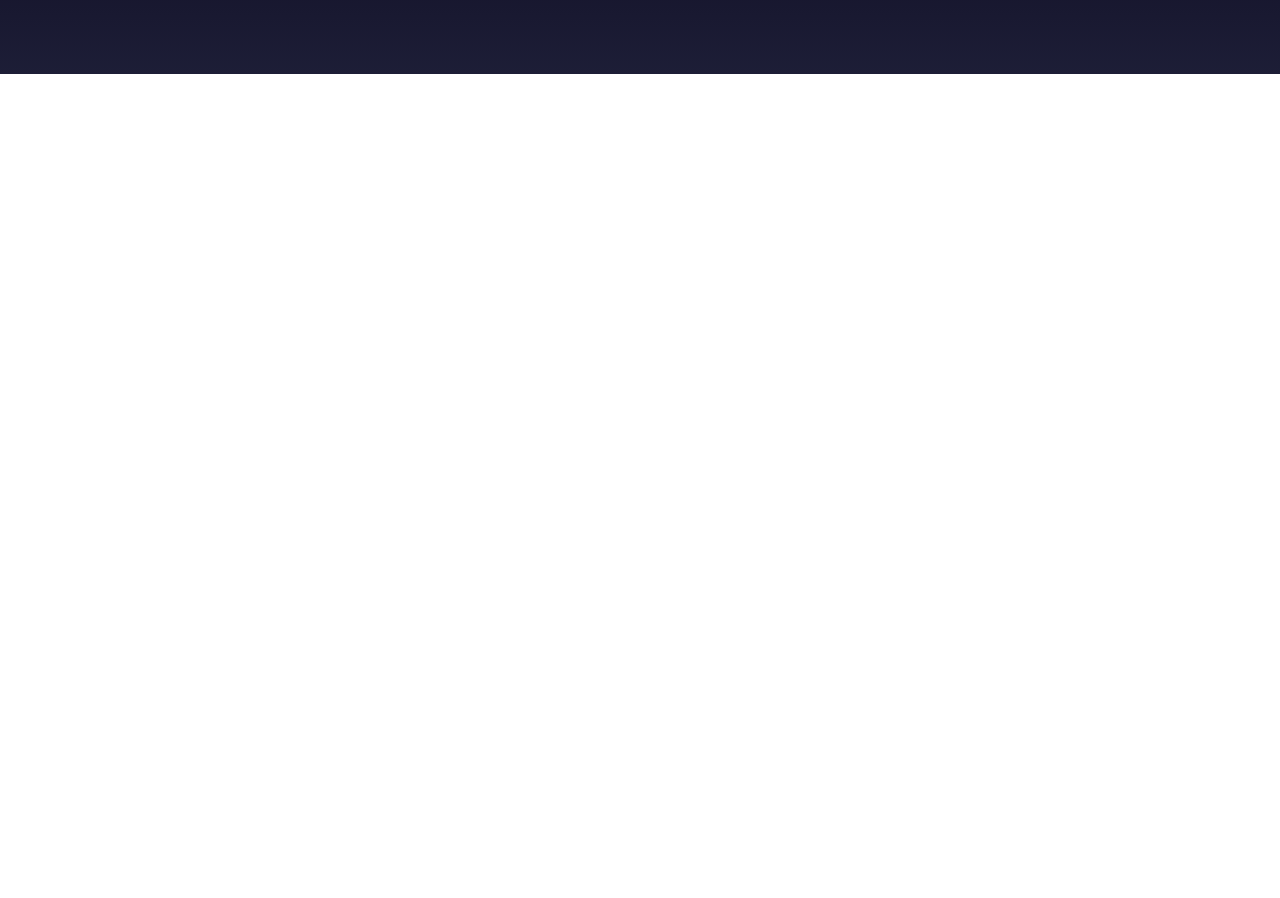
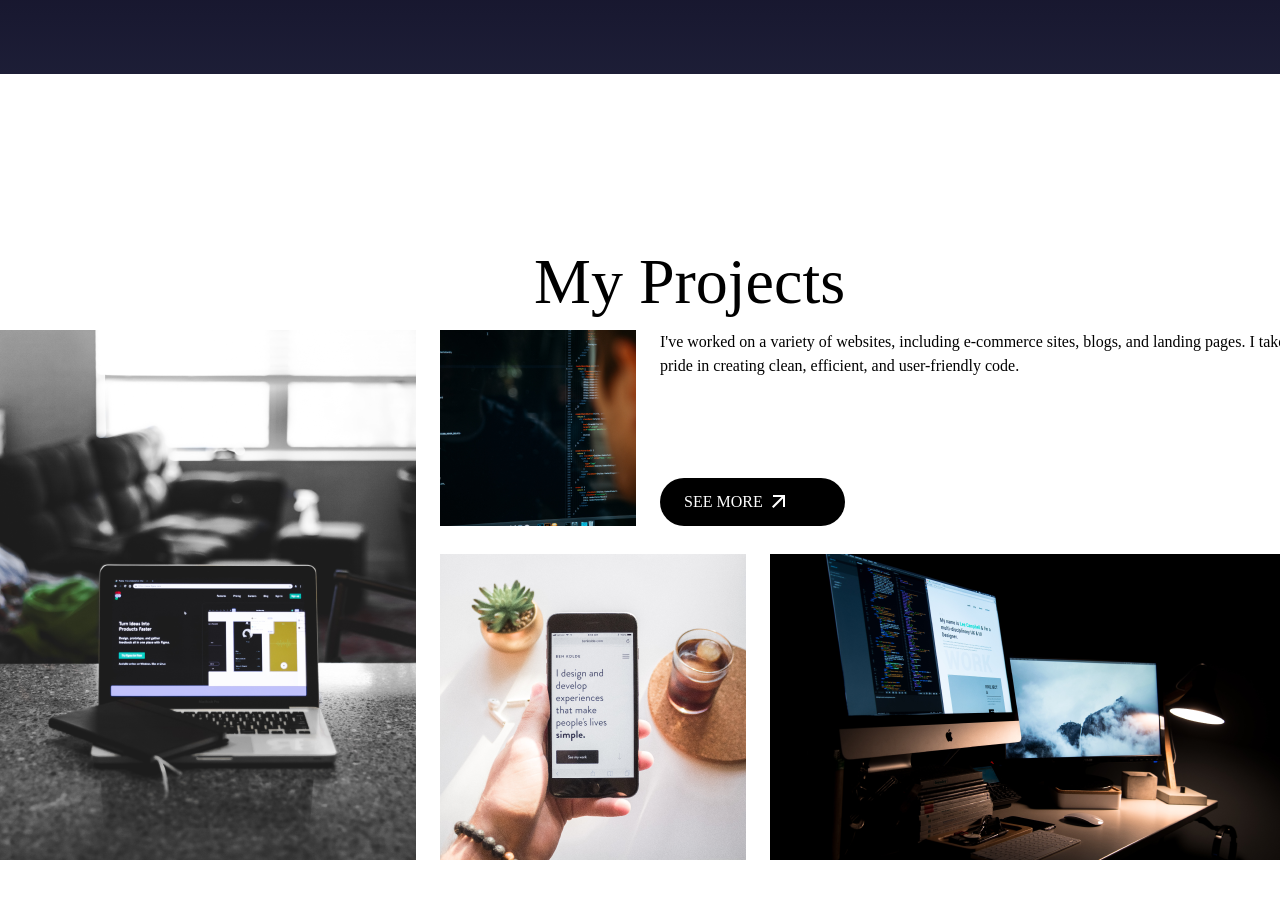
Before and after one commit to csw8524/web-layout-2023-week2, a website built with Vite: page pages/index.html in a window 1280 px wide. Shown: the part 3388-4286 px from the top of the page. Before the commit the page ends 3462 px from the top, so only its background shows below. Built offline with nearby package versions, Linux system fonts and the light colour scheme; a web font is replaced by a local one.

Commit message:
my-projects 切版

```diff
--- a/assets/scss/pages/_index.scss
+++ b/assets/scss/pages/_index.scss
@@ -128,3 +128,63 @@
     border-radius: 40px;
   }
 }
+.my-projects {
+  padding: 160px 0;
+  h2 {
+    width: 746px;
+    font-size: 64px;
+    margin-left: auto;
+  }
+  p {
+    font-size: 16px;
+  }
+  .rectangle10 {
+    width: 416px;
+    height: 530px;
+    margin-right: 24px;
+  }
+
+  .content {
+    display: flex;
+  }
+  .information {
+    display: flex;
+    width: 856px;
+    margin-bottom: 28px;
+    .rectangle15 {
+      width: 196px;
+      height: 196px;
+      margin-right: 24px;
+    }
+  }
+  .inf-content {
+    display: flex;
+    flex-direction: column;
+    justify-content: space-between;
+    a {
+      box-sizing: border-box;
+      display: flex;
+      width: 185px;
+      height: 48px;
+      padding: 12px 24px;
+      border-radius: 32px;
+      background-color: #000;
+      color: #fff;
+      font-size: 16px;
+    }
+    img {
+      width: 24px;
+      height: 24px;
+      margin-left: 4px;
+    }
+  }
+  .rectangle14 {
+    width: 306px;
+    height: 306px;
+    margin-right: 24px;
+  }
+  .rectangle29 {
+    width: 526px;
+    height: 306px;
+  }
+}
--- a/pages/index.html
+++ b/pages/index.html
@@ -82,6 +82,27 @@
         <img src="../assets/images/message.png" alt="" class="app-icon">
       </div>
     </div>
+    <div class="my-projects container">
+      <h2>My Projects</h2>
+      <div class="content">
+        <img src="../assets/images/Rectangle10.png" alt="" class="rectangle10">
+        <div class="sub-content">
+          <div class="information">
+            <img src="../assets/images/Rectangle15.png" alt="" class="rectangle15">
+            <div class="inf-content">
+              <p>I've worked on a variety of websites, including e-commerce sites, blogs, and landing pages. I take pride in creating clean, efficient, and user-friendly code.</p>
+              <a href="#">
+                SEE MORE
+                <img src="../assets/images/arrow_outward-white.png" alt="">
+              </a>
+            </div>
+          </div>
+          <div class="right-imgbox">
+            <img src="../assets/images/Rectangle14.png" alt="" class="rectangle14"><img src="../assets/images/Rectangle29.png" alt="" class="rectangle29">
+          </div>
+        </div>
+      </div>
+    </div>
 
     <%- include('./layout/footer'); -%>
 
```
Also changed, not shown: assets/images/Rectangle10.png (renamed from assets/images/Rectangle 10.png), assets/images/Rectangle14.png (renamed from assets/images/Rectangle 14.png), assets/images/Rectangle15.png (renamed from assets/images/Rectangle 15.png), assets/images/Rectangle29.png (renamed from assets/images/Rectangle 29.png).
